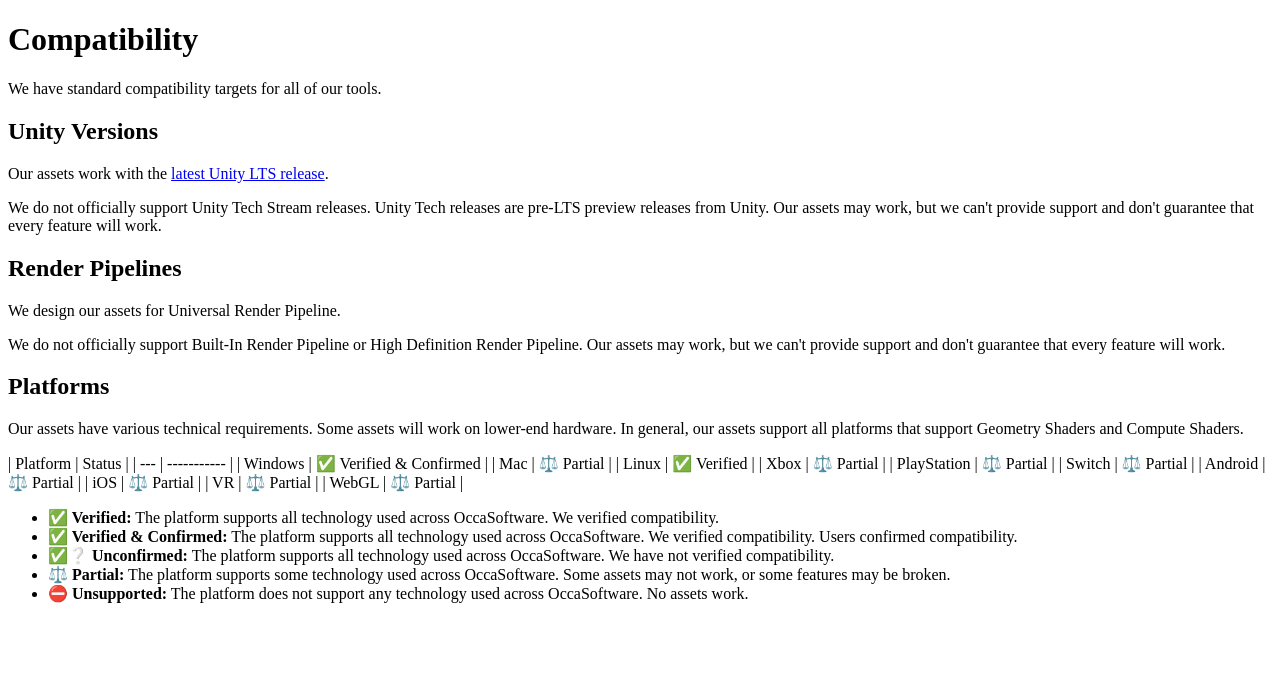
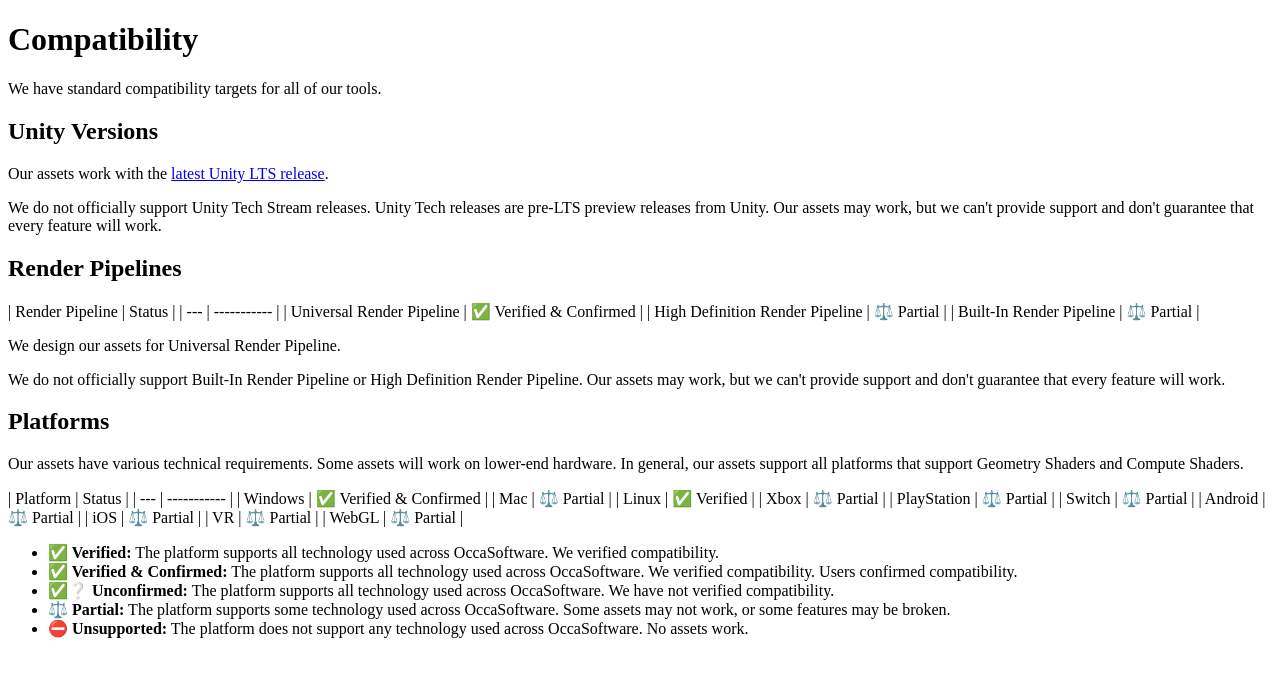
Before and after one commit to OccaSoftware/docs, a Next.js app: page /compatibility in a window 1280 px wide. Shown: the top 676 px of the page. Built offline with nearby package versions, Linux system fonts and the light colour scheme.

Commit message:
Update compatibility.mdx

```diff
--- a/pages/compatibility.mdx
+++ b/pages/compatibility.mdx
@@ -9,6 +9,12 @@
 We do not officially support Unity Tech Stream releases. Unity Tech releases are pre-LTS preview releases from Unity. Our assets may work, but we can't provide support and don't guarantee that every feature will work.
 
 ## Render Pipelines
+
+| Render Pipeline | Status |
+| --- | ----------- |
+| Universal Render Pipeline | ✅ Verified & Confirmed |
+| High Definition Render Pipeline | ⚖️ Partial |
+| Built-In Render Pipeline | ⚖️ Partial |
 
 We design our assets for Universal Render Pipeline.
 
```
